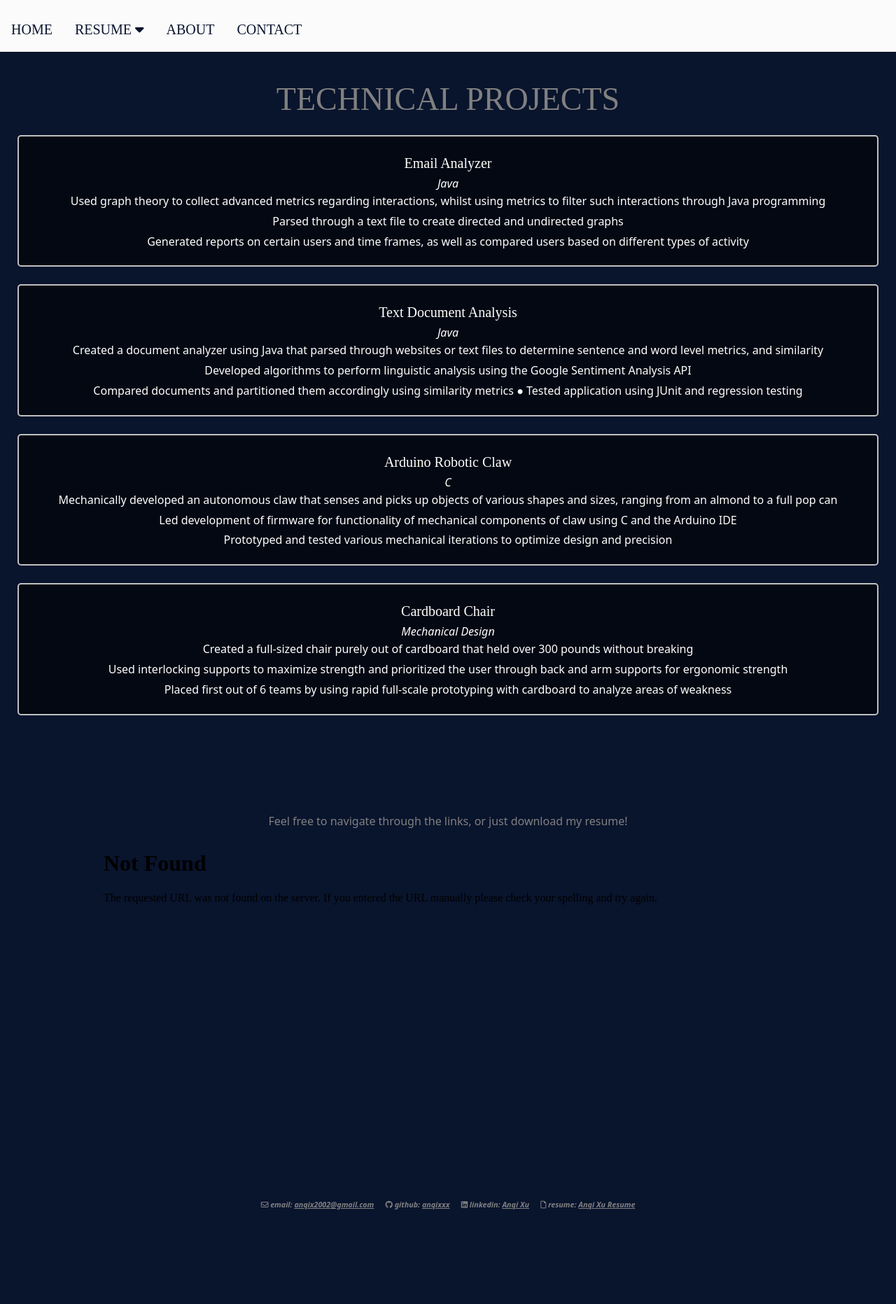
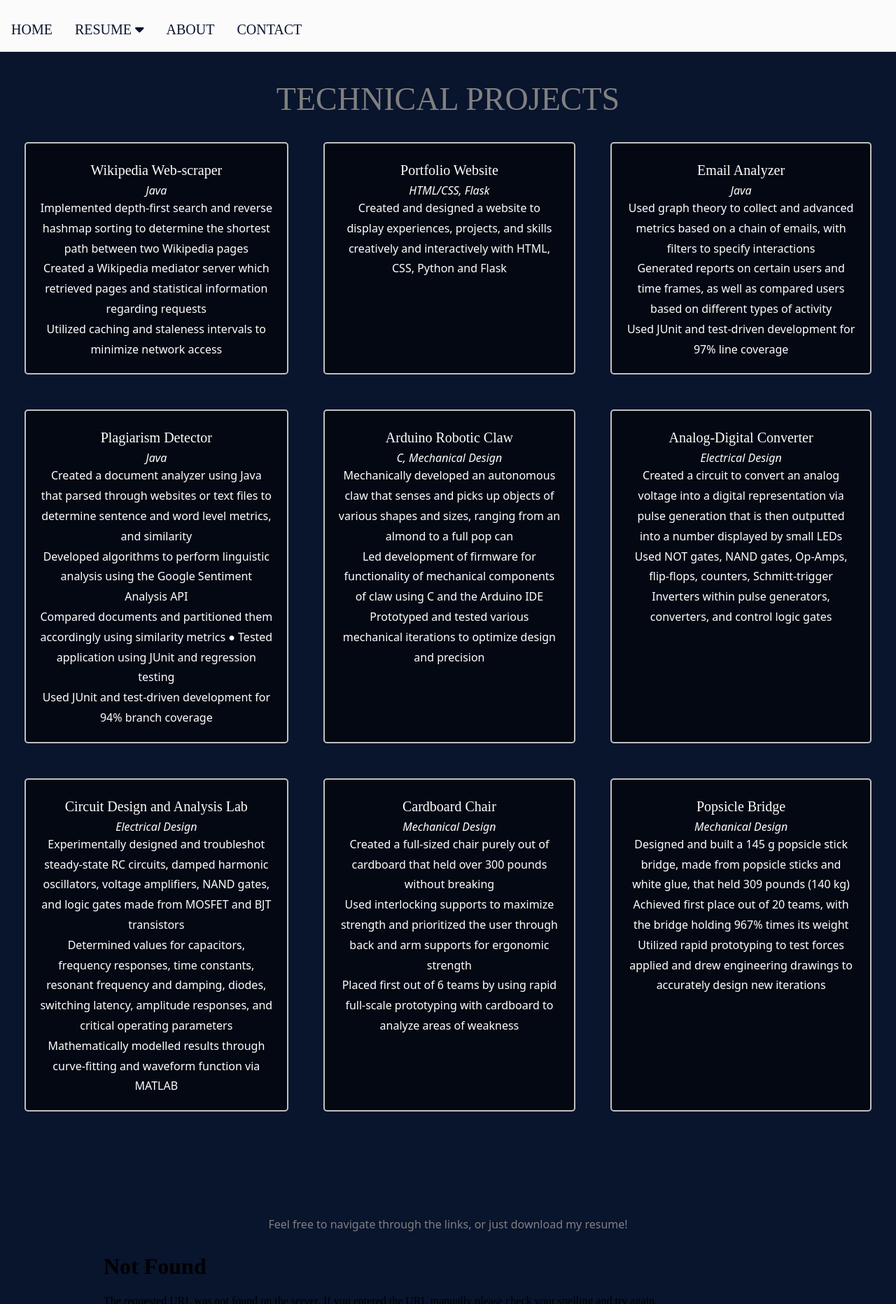
Before and after one commit to anqixxx/personalwebsite, a Flask app: page /technicalprojects in a window 1280 px wide. Shown: the top 1863 px of the page at 70% size. Before the commit the page ends 1728 px from the top, so only its background shows below. Run offline with Flask 2, Linux system fonts and the light colour scheme; some libraries are stand-ins or nearby versions; some web fonts are replaced.

Commit message:
added more projects, changed tech proj into grid view, to do: make grid responsive + add in seperation for different types of projects

```diff
--- a/server.py
+++ b/server.py
@@ -2,6 +2,10 @@ from flask import Flask, render_template, redirect, request
 from flask_mail import Mail, Message
 from forms import ContactForm
 import pandas as pd
+from datetime import datetime, timezone
+from csv import writer, DictWriter
+
+
 
 app = Flask(__name__)
 
@@ -28,6 +32,22 @@ mail = Mail(app)
 #                       body="This is a test email I sent with Gmail and Python!")
 #         mail.send(msg)
 
+List=['Email','Message','Time']
+
+# Open our existing CSV file in append mode
+# Create a file object for this file
+with open('contactusMessage.csv', 'a') as f_object:
+
+    # Pass this file object to csv.writer()
+    # and get a writer object
+    writer_object = writer(f_object)
+
+    # Pass the list as an argument into
+    # the writerow()
+    writer_object.writerow(List)
+
+    #Close the file object
+    f_object.close()
 
 def sendContactForm(result):
     msg = Message(subject="Contact Form from Website",
@@ -87,8 +107,29 @@ def contact():
         result = request.form
         email = request.form["username"]
         message = request.form["query"]
-        res = pd.DataFrame({'email': email, 'message': message}, index=[0])
-        res.to_csv('./contactusMessage.csv')
+        time = datetime.now()
+        res = pd.DataFrame({'email': email, 'message': message, 'time': time}, index=[0])
+        res.to_csv('./contactusMessage.csv', mode='a', index=False, header=False)
+
+        # field_names = List=['Email','Message','Time']
+        # # Dictionary
+        # dict={{'Email': email, 'Message': message}, 'Time'= datetime.now()}
+
+        # # Open your CSV file in append mode
+        # # Create a file object for this file
+        # with open('event.csv', 'a') as f_object:
+
+        # # Pass the file object and a list
+        # # of column names to DictWriter()
+        # # You will get a object of DictWriter
+        # dictwriter_object = DictWriter(f_object, fieldnames=field_names)
+
+        # #Pass the dictionary as an argument to the Writerow()
+        # dictwriter_object.writerow(dict)
+
+        # #Close the file object
+        # f_object.close()
+
         return render_template('user.html', result=result)
     else:
         return render_template('contact.html', form=form)
--- a/templates/default.html
+++ b/templates/default.html
@@ -4,4 +4,6 @@
 <title>Home</title>
 <h1> Home </h1>
 <p> homey home </p>
+
+<!-- at a glance -->
 {% endblock %}
--- a/templates/education.html
+++ b/templates/education.html
@@ -3,7 +3,10 @@
 <style>
     p.italic {
         font-style: italic;
+        margin-bottom: 10px;
+        margin-top: 5px;
     }
+
 
     h3.bold{
         font-style: bold;
@@ -57,6 +60,7 @@
 <h3 class="bold">The University of British Columbia</h3>
 <h3> Engineering Physics, Bachelor of Applied Science</h3>
 <p class="italic">  Sept 2020 - May 2025 </p>
+<p>  Software Design, Linear Circuits, Experimental Techniques, Multi-Variable and Vector Calculus, Solid Mechanics </p>
 <br>
 <img src="static/ubcback.jpg" alt="UBC Image" style="max-width: 500px; padding-top: 10px; padding-bottom: 20px;">
 <br>
--- a/templates/technicalprojects.html
+++ b/templates/technicalprojects.html
@@ -2,49 +2,16 @@
 
 {% block content %}
 <style>
-    div.emailana {
+    .grid-container {
+        display: grid;
+        grid-template-columns: auto auto auto;
+        padding: 10px;
+    }
+
+    div.techproj {
         color: white;
         background-color: var(--darkerblue);
         padding: 20px;
-        margin: 25px;
-        animation-name: linetrans;
-        animation-duration: 2s;
-        animation-timing-function: linear;
-        border: 2px solid silver;
-        border-radius: 5px;
-        position: relative;
-    }
-
-    div.textana {
-        color: white;
-        padding: 20px;
-        background-color: var(--darkerblue);
-        margin: 25px;
-        animation-name: linetrans;
-        animation-duration: 2s;
-        animation-timing-function: linear;
-        border: 2px solid silver;
-        border-radius: 5px;
-        position: relative;
-    }
-
-    div.claw {
-        color: white;
-        padding: 20px;
-        background-color: var(--darkerblue);
-        margin: 25px;
-        animation-name: linetrans;
-        animation-duration: 2s;
-        animation-timing-function: linear;
-        border: 2px solid silver;
-        border-radius: 5px;
-        position: relative;
-    }
-
-    div.chair {
-        color: white;
-        padding: 20px;
-        background-color: var(--darkerblue);
         margin: 25px;
         animation-name: linetrans;
         animation-duration: 2s;
@@ -74,21 +41,43 @@
 
 <title>Technical Projects</title>
 <h2> TECHNICAL PROJECTS </h2>
+<!-- Overall, Software, Electrical, Mechanical -->
 
-<div class="emailana">
+<div class="grid-container">
+    <div class="techproj">
+        <h3 class="bold"> Wikipedia Web-scraper </h3>
+        <p class="italic">Java</p>
+        <p class="big">
+            Implemented depth-first search and reverse hashmap sorting to determine the shortest path between two Wikipedia pages
+            <br>
+            Created a Wikipedia mediator server which retrieved pages and statistical information regarding requests
+            <br>
+            Utilized caching and staleness intervals to minimize network access
+        </p>
+    </div>
+
+    <div class="techproj">
+        <h3 class="bold"> Portfolio Website    </h3>
+        <p class="italic"> HTML/CSS, Flask</p>
+        <p class="big">
+            Created and designed a website to display experiences, projects, and skills creatively and interactively with HTML, CSS, Python and Flask
+        </p>
+    </div>
+
+    <div class="techproj">
         <h3 class="bold"> Email Analyzer </h3>
         <p class="italic">Java</p>
         <p class="big">
-        Used graph theory to collect advanced metrics regarding interactions, whilst using metrics to filter such interactions through Java programming
-    <br>
-        Parsed through a text file to create directed and undirected graphs
+            Used graph theory to collect and advanced metrics based on a chain of emails, with filters to specify interactions
             <br>
             Generated reports on certain users and time frames, as well as compared users based on different types of activity
+            <br>
+            Used JUnit and test-driven development for 97% line coverage
         </p>
     </div>
 
-<div class="textana">
-    <h3 class="bold"> Text Document Analysis </h3>
+    <div class="techproj">
+        <h3 class="bold"> Plagiarism Detector </h3>
         <p  class="italic">Java</p>
         <p class="big">
             Created a document analyzer using Java that parsed through websites or text files to determine sentence and word level metrics, and similarity
@@ -96,12 +85,14 @@
             Developed algorithms to perform linguistic analysis using the Google Sentiment Analysis API
         <br>
             Compared documents and partitioned them accordingly using similarity metrics ● Tested application using JUnit and regression testing
+        <br>
+            Used JUnit and test-driven development for 94% branch coverage
         </p>
     </div>
 
-<div class="claw">
+    <div class="techproj">
         <h3 class="bold"> Arduino Robotic Claw </h3>
-    <p class="italic">C</p>
+        <p class="italic">C, Mechanical Design</p>
         <p class="big">
             Mechanically developed an autonomous claw that senses and picks up objects of various shapes and sizes, ranging from an almond to a full pop can
         <br>
@@ -111,7 +102,29 @@
         </p>
     </div>
 
-<div class="chair">
+    <div class="techproj">
+        <h3 class="bold"> Analog-Digital Converter </h3>
+        <p class="italic">Electrical Design</p>
+        <p class="big">
+            Created a circuit to convert an analog voltage into a digital representation via pulse generation that is then outputted into a number displayed by small LEDs
+            <br>
+            Used NOT gates, NAND gates, Op-Amps, flip-flops, counters, Schmitt-trigger Inverters within pulse generators, converters, and control logic gates
+        </p>
+    </div>
+
+    <div class="techproj">
+        <h3 class="bold"> Circuit Design and Analysis Lab </h3>
+        <p class="italic">Electrical Design</p>
+        <p class="big">
+            Experimentally designed and troubleshot steady-state RC circuits, damped harmonic oscillators, voltage amplifiers, NAND gates, and logic gates made from MOSFET and BJT transistors
+            <br>
+            Determined values for capacitors, frequency responses, time constants, resonant frequency and damping, diodes, switching latency, amplitude responses, and critical operating parameters
+            <br>
+            Mathematically modelled results through curve-fitting and waveform function via MATLAB
+            </p>
+    </div>
+
+    <div class="techproj">
         <h3 class="bold"> Cardboard Chair </h3>
         <p class="italic">Mechanical Design</p>
         <p class="big"> Created a full-sized chair purely out of cardboard that held over 300 pounds without breaking
@@ -122,4 +135,17 @@
         </p>
     </div>
 
+    <div class="techproj">
+        <h3 class="bold"> Popsicle Bridge </h3>
+        <p class="italic">Mechanical Design</p>
+        <p class="big">
+            Designed and built a 145 g popsicle stick bridge, made from popsicle sticks and white glue, that held 309 pounds (140 kg)
+            <br>
+            Achieved first place out of 20 teams, with the bridge holding 967% times its weight
+            <br>
+            Utilized rapid prototyping to test forces applied and drew engineering drawings to accurately design new iterations
+        </p>
+    </div>
+</div>
+
 {% endblock %}
```
Also changed, not shown: contactusMessage.csv (+27 -2 lines), templates/contact.html (+14 -3 lines), templates/technicalexperience.html (+39 -1 lines). Lines whose indentation alone changed are shown as unchanged.
